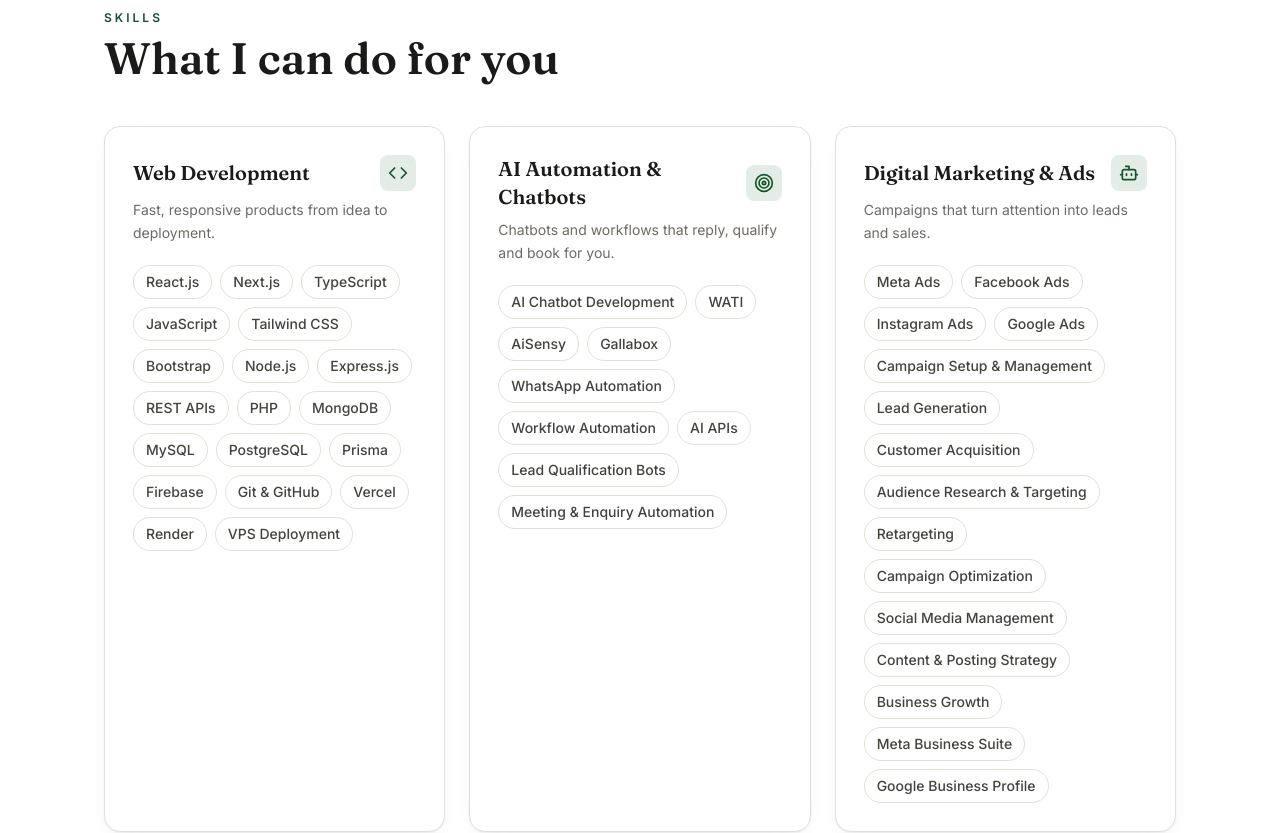
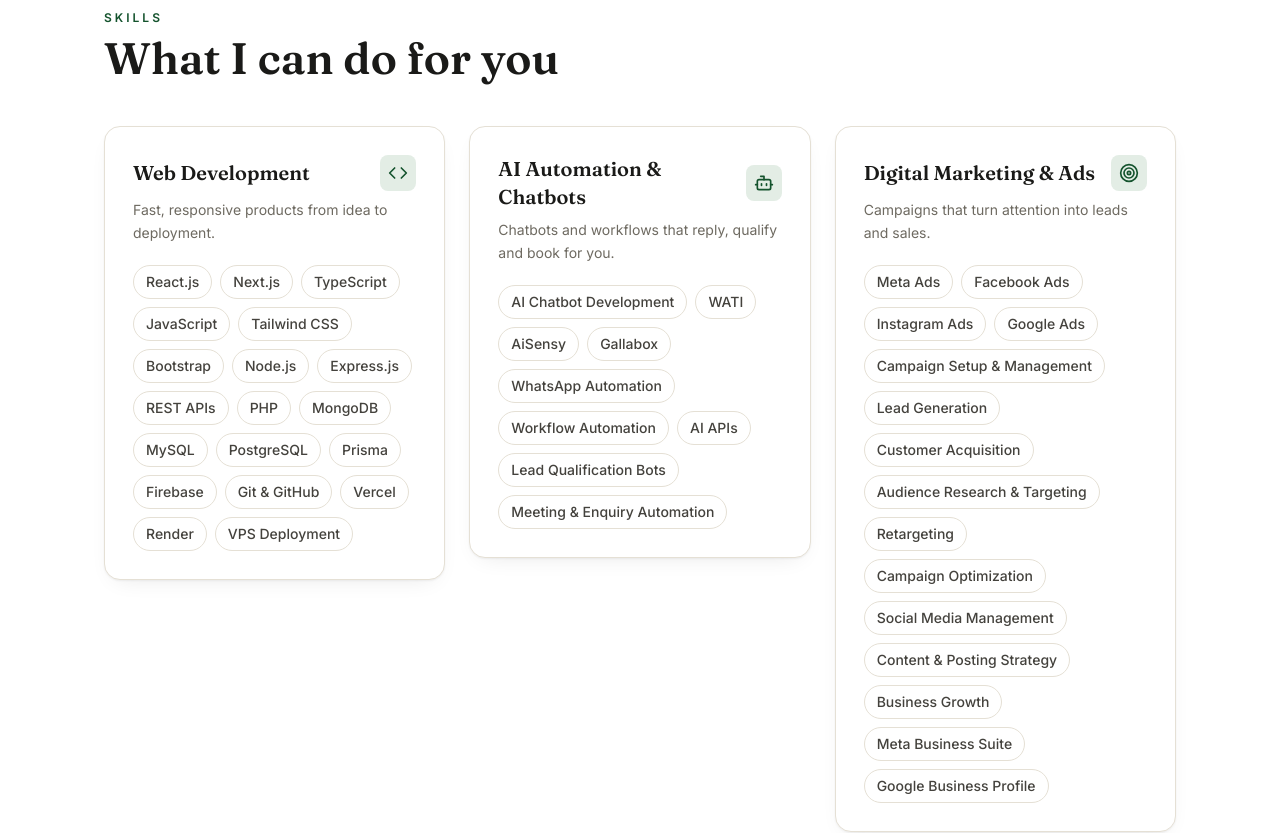
Before and after one commit to RajCoder9931/Protfolio-main, a React (Vite) app: page / in a window 1280 px wide. Shown: the part 1740-2573 px from the top of the page. Built offline with nearby package versions, Linux system fonts and the light colour scheme.

Commit message:
Skills cards: natural height, icon order matches groups (About.tsx)

```diff
--- a/src/components/About.tsx
+++ b/src/components/About.tsx
@@ -5,12 +5,6 @@ const GROUP_ICONS = [
   <svg key="dev" width="20" height="20" viewBox="0 0 24 24" fill="none" stroke="currentColor" strokeWidth="2" strokeLinecap="round" strokeLinejoin="round">
     <polyline points="16 18 22 12 16 6" />
     <polyline points="8 6 2 12 8 18" />
-  </svg>,
-  // Ads & social
-  <svg key="ads" width="20" height="20" viewBox="0 0 24 24" fill="none" stroke="currentColor" strokeWidth="2" strokeLinecap="round" strokeLinejoin="round">
-    <circle cx="12" cy="12" r="10" />
-    <circle cx="12" cy="12" r="6" />
-    <circle cx="12" cy="12" r="2" />
   </svg>,
   // AI automation
   <svg key="ai" width="20" height="20" viewBox="0 0 24 24" fill="none" stroke="currentColor" strokeWidth="2" strokeLinecap="round" strokeLinejoin="round">
@@ -20,6 +14,12 @@ const GROUP_ICONS = [
     <path d="M20 14h2" />
     <path d="M15 13v2" />
     <path d="M9 13v2" />
+  </svg>,
+  // Ads & social
+  <svg key="ads" width="20" height="20" viewBox="0 0 24 24" fill="none" stroke="currentColor" strokeWidth="2" strokeLinecap="round" strokeLinejoin="round">
+    <circle cx="12" cy="12" r="10" />
+    <circle cx="12" cy="12" r="6" />
+    <circle cx="12" cy="12" r="2" />
   </svg>,
 ];
 
@@ -54,7 +54,7 @@ const About = () => {
             <h2 className="section-title">What I can do for you</h2>
           </div>
 
-          <div className="grid gap-6 lg:grid-cols-3">
+          <div className="grid items-start gap-6 lg:grid-cols-3">
             {SKILL_GROUPS.map((group, gi) => (
               <div key={group.title} className="card p-7">
                 <div className="flex items-center justify-between">
```
